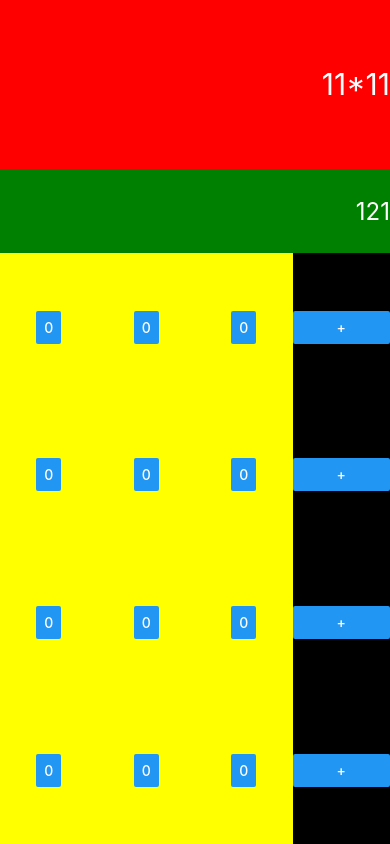
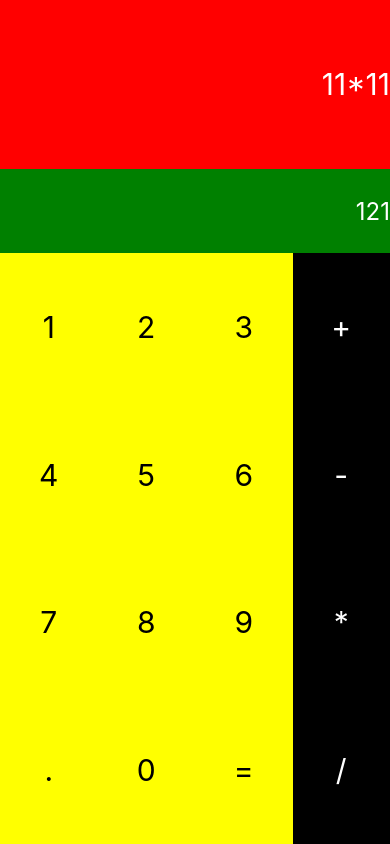
Before and after one commit to Matt-McConway/Calc, a React Native app: screen / in a window 390 px wide. Built offline with nearby package versions, Linux system fonts and the light colour scheme.

Commit message:
Replaced Buttons with Touchable Opacity
Generated button markup with for loops

```diff
--- a/App.js
+++ b/App.js
@@ -1,5 +1,5 @@
-import React, {Component} from 'react';
-import { Button, StyleSheet, Text, View} from 'react-native';
+import React, { Component } from 'react';
+import { StyleSheet, Text, TouchableOpacity, View } from 'react-native';
 
 
 export default class App extends Component {
@@ -10,6 +10,30 @@ export default class App extends Component {
   }
 
   render() {
+    let rows = []
+    let nums = [[1,2,3], [4,5,6], [7,8,9], ['.', 0,'=']]
+    for(let i=0; i < 4; i++){
+      let row = []
+      for(let j=0; j < 3; j++){
+        row.push(
+          <TouchableOpacity style={styles.btn}>
+            <Text style={styles.btnText}>{nums[i][j]}</Text>
+          </TouchableOpacity>
+        )
+      }
+      rows.push(<View style={styles.row}>{row}</View>)
+    }
+
+    let operations = ["+", "-", "*", "/"]
+    let ops = []
+    for(let i=0; i < 4; i++){
+      ops.push(
+        <TouchableOpacity style={styles.btn}>
+          <Text style={[styles.btnText, {color: "white"}]}>{operations[i]}</Text>
+        </TouchableOpacity>
+      )
+    }
+
     return (
       <View style={styles.container}>
         <View style={styles.result}>
@@ -20,32 +44,10 @@ export default class App extends Component {
         </View>
         <View style={styles.buttons}>
           <View style={styles.numbers}>
-            <View style={styles.row}>
-              <Button title="0"/>
-              <Button title="0"/>
-              <Button title="0"/>
-            </View>
-            <View style={styles.row}>
-              <Button title="0"/>
-              <Button title="0"/>
-              <Button title="0"/>
-            </View>
-            <View style={styles.row}>
-              <Button title="0"/>
-              <Button title="0"/>
-              <Button title="0"/>
-            </View>
-            <View style={styles.row}>
-              <Button title="0"/>
-              <Button title="0"/>
-              <Button title="0"/>
-            </View>
+            {rows}
           </View>
           <View style={styles.operations}>
-            <Button title="+" />
-            <Button title="+" />
-            <Button title="+" />
-            <Button title="+" />
+            {ops}
           </View>
         </View>
 
@@ -82,6 +84,15 @@ const styles = StyleSheet.create({
     flex: 7,
     flexDirection: "row"
   },
+  btn: {
+    flex: 1,
+    alignItems: "center",
+    alignSelf: "stretch",
+    justifyContent: "center"
+  },
+  btnText: {
+    fontSize: 30
+  },
   row: {
     flexDirection: "row",
     flex: 1,
```
